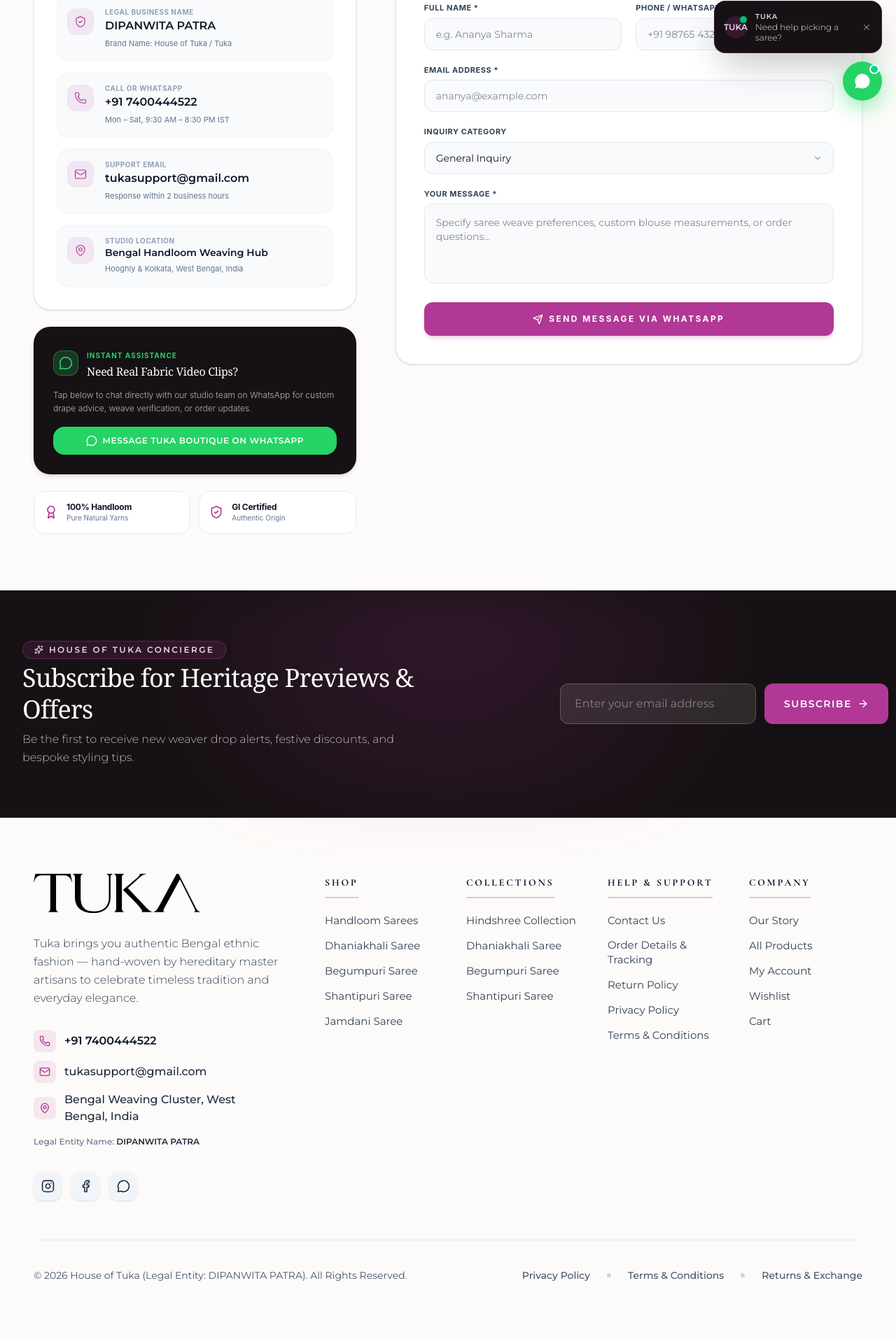
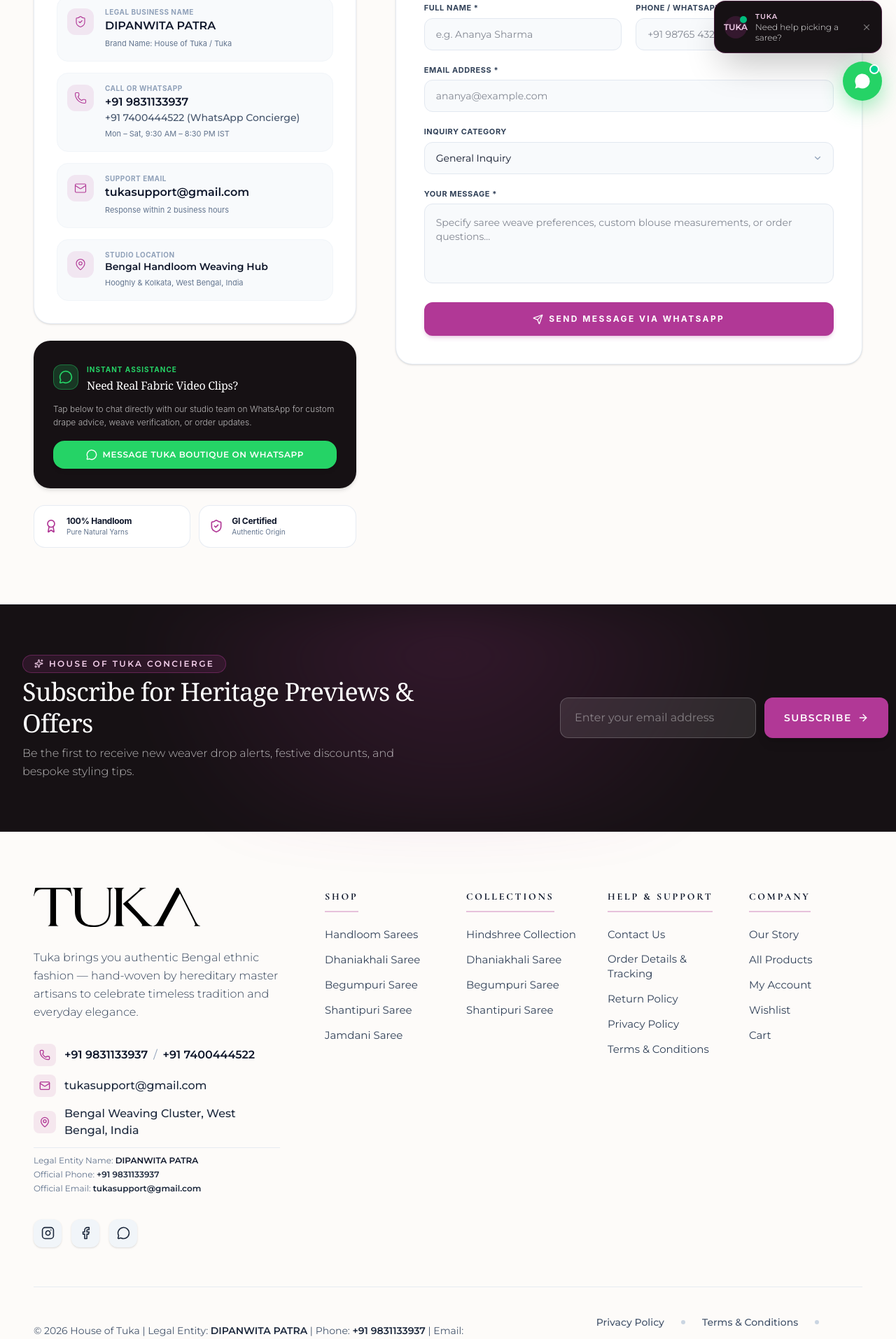
Before and after one commit to Letskillify/Tuka, a React (Vite) app: page /contact in a window 1280 px wide. Shown: the part 640-2554 px from the top of the page at 70% size. Built offline with nearby package versions, Linux system fonts and the light colour scheme; no server answers; the database is empty; a web font is replaced by a local one.

Commit message:
verification cashfree

```diff
--- a/src/components/Footer.jsx
+++ b/src/components/Footer.jsx
@@ -128,7 +128,11 @@ const Footer = () => {
                   <div className="w-8 h-8 rounded-lg bg-[#b13896]/10 flex items-center justify-center shrink-0">
                     <Phone size={16} className="text-[#b13896]" />
                   </div>
-                  <a href="tel:+917400444522" className="font-semibold text-slate-900 tracking-normal hover:text-[#b13896] transition-colors">+91 7400444522</a>
+                  <div className="flex flex-wrap items-center gap-x-2">
+                    <a href="tel:+919831133937" className="font-semibold text-slate-900 tracking-normal hover:text-[#b13896] transition-colors">+91 9831133937</a>
+                    <span className="text-slate-400">/</span>
+                    <a href="tel:+917400444522" className="font-semibold text-slate-900 tracking-normal hover:text-[#b13896] transition-colors">+91 7400444522</a>
+                  </div>
                 </div>
                 <div className="flex items-center gap-3">
                   <div className="w-8 h-8 rounded-lg bg-[#b13896]/10 flex items-center justify-center shrink-0">
@@ -142,8 +146,20 @@ const Footer = () => {
                   </div>
                   <span className="font-medium text-slate-800">Bengal Weaving Cluster, West Bengal, India</span>
                 </div>
-                <div className="text-xs text-slate-500 pt-1 font-medium">
-                  Legal Entity Name: <span className="font-bold text-slate-800">DIPANWITA PATRA</span>
+                {/* Legal Entity & KYC Verification Details */}
+                <div className="pt-2.5 border-t border-slate-200/80 space-y-1 text-xs text-slate-600">
+                  <div>
+                    <span className="text-slate-500">Legal Entity Name: </span>
+                    <span className="font-bold text-slate-900">DIPANWITA PATRA</span>
+                  </div>
+                  <div>
+                    <span className="text-slate-500">Official Phone: </span>
+                    <a href="tel:+919831133937" className="font-semibold text-slate-800 hover:text-[#b13896] transition-colors">+91 9831133937</a>
+                  </div>
+                  <div>
+                    <span className="text-slate-500">Official Email: </span>
+                    <a href="mailto:tukasupport@gmail.com" className="font-semibold text-slate-800 hover:text-[#b13896] transition-colors">tukasupport@gmail.com</a>
+                  </div>
                 </div>
               </div>
 
@@ -195,8 +211,8 @@ const Footer = () => {
 
           {/* ── Bottom Bar (Copyright & Policy Links) ───────────────────────── */}
           <div className="pt-10 flex flex-col sm:flex-row items-center justify-between gap-4 text-sm text-slate-600 font-sans">
-            <p className="text-center sm:text-left font-normal">
-              © {currentYear} House of Tuka (Legal Entity: DIPANWITA PATRA). All Rights Reserved.
+            <p className="text-center sm:text-left font-normal text-xs sm:text-sm">
+              © {currentYear} House of Tuka | Legal Entity: <span className="font-semibold text-slate-800">DIPANWITA PATRA</span> | Phone: <a href="tel:+919831133937" className="font-semibold text-slate-800 hover:text-[#b13896] transition-colors">+91 9831133937</a> | Email: <a href="mailto:tukasupport@gmail.com" className="font-semibold text-slate-800 hover:text-[#b13896] transition-colors">tukasupport@gmail.com</a>
             </p>
 
             <div className="flex flex-wrap items-center justify-center gap-4 sm:gap-6 font-medium">
--- a/src/pages/Contact.jsx
+++ b/src/pages/Contact.jsx
@@ -95,12 +95,18 @@ const Contact = () => {
                       Call or WhatsApp
                     </span>
                     <a
+                      href="tel:+919831133937"
+                      className="text-base font-semibold text-slate-900 font-sans tracking-normal hover:text-[#b13896] transition-colors block"
+                    >
+                      +91 9831133937
+                    </a>
+                    <a
                       href="https://wa.me/917400444522"
                       target="_blank"
                       rel="noopener noreferrer"
-                      className="text-base font-semibold text-slate-900 font-sans tracking-normal hover:text-[#b13896] transition-colors block"
+                      className="text-sm font-medium text-slate-600 font-sans tracking-normal hover:text-[#b13896] transition-colors block"
                     >
-                      +91 7400444522
+                      +91 7400444522 (WhatsApp Concierge)
                     </a>
                     <span className="text-[11px] text-slate-500 font-normal" style={{ fontFamily: SANS }}>
                       Mon – Sat, 9:30 AM – 8:30 PM IST
--- a/src/pages/PrivacyPolicy.jsx
+++ b/src/pages/PrivacyPolicy.jsx
@@ -126,7 +126,7 @@ const PrivacyPolicy = () => {
                   <strong className="text-[#161114]">Support Email:</strong> <a href="mailto:tukasupport@gmail.com" className="text-[#b13896] underline">tukasupport@gmail.com</a>
                 </li>
                 <li className="flex gap-3">
-                  <strong className="text-[#161114]">Phone:</strong> <a href="tel:+917400444522" className="text-[#b13896] underline">+91 7400444522</a>
+                  <strong className="text-[#161114]">Phone:</strong> <a href="tel:+919831133937" className="text-[#b13896] underline">+91 9831133937</a> / <a href="tel:+917400444522" className="text-[#b13896] underline">+91 7400444522</a>
                 </li>
               </ul>
             </section>
--- a/src/pages/TermsAndConditions.jsx
+++ b/src/pages/TermsAndConditions.jsx
@@ -114,7 +114,7 @@ const TermsAndConditions = () => {
                   <strong className="text-[#161114]">Support Email:</strong> <a href="mailto:tukasupport@gmail.com" className="text-[#b13896] underline">tukasupport@gmail.com</a>
                 </li>
                 <li className="flex gap-3">
-                  <strong className="text-[#161114]">Contact Phone:</strong> <a href="tel:+917400444522" className="text-[#b13896] underline">+91 7400444522</a>
+                  <strong className="text-[#161114]">Contact Phone:</strong> <a href="tel:+919831133937" className="text-[#b13896] underline">+91 9831133937</a> / <a href="tel:+917400444522" className="text-[#b13896] underline">+91 7400444522</a>
                 </li>
               </ul>
             </section>
```
Also changed, not shown: 1 other file (tests, documents, lock files or other folders).
